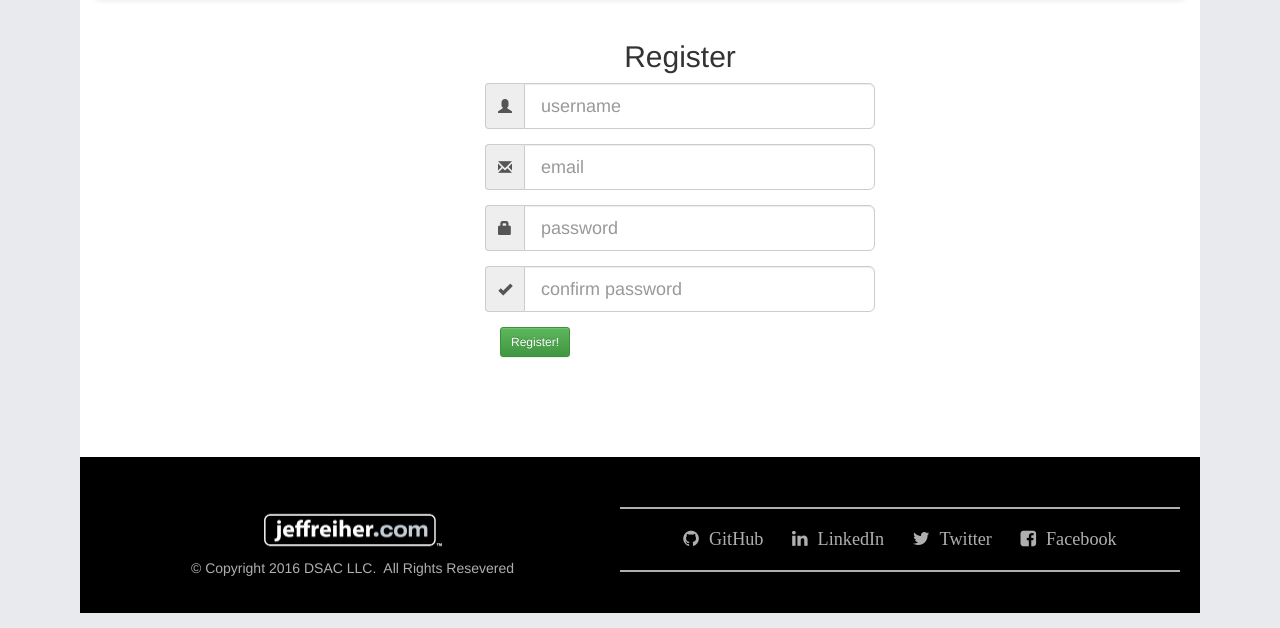
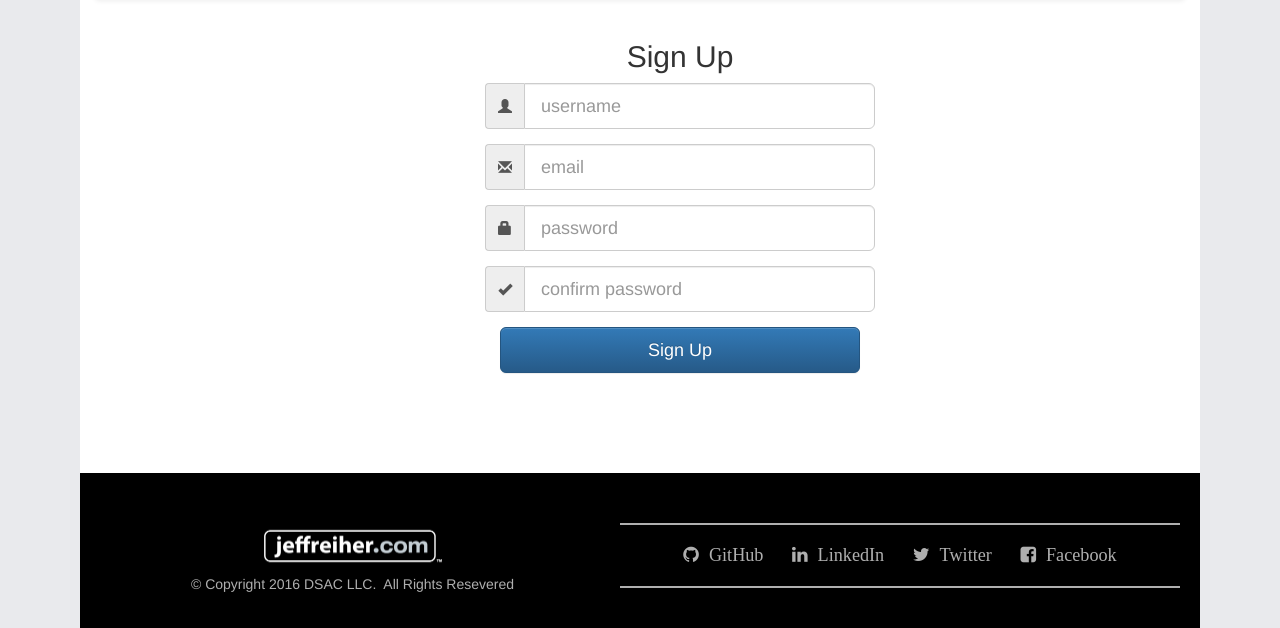
Before and after one commit to jreiher2003/Blog-Jeff, a Flask app: page /register in a window 1280 px wide. Shown: the part 52-680 px from the top of the page. Run offline with Flask 2, Linux system fonts and the light colour scheme; some libraries are stand-ins or nearby versions.

Commit message:
Add signup button

```diff
--- a/app/templates/register.html
+++ b/app/templates/register.html
@@ -4,7 +4,7 @@
 <div class="container">
     <div class="row login-page">
         <div class="col-xs-12 col-md-4 col-md-offset-4">
-            <h2 class="text-center">Register</h2>
+            <h2 class="text-center">Sign Up</h2>
             <hr/>
             <form class="form-horizontal" method="post" action="">
             {{ form.csrf_token }}
@@ -58,11 +58,11 @@
                         {% endfor %}
                         {% endif %}
                 </div>
+                {{ form.submit(class="form-control input-lg btn-primary") }}
 
-<button class="btn btn-sm btn-success" type="submit">Register!</button>
-</form>
+            </form>
 
-</div>
-</div>
+        </div>
+    </div>
 </div>
 {% endblock %}
```
